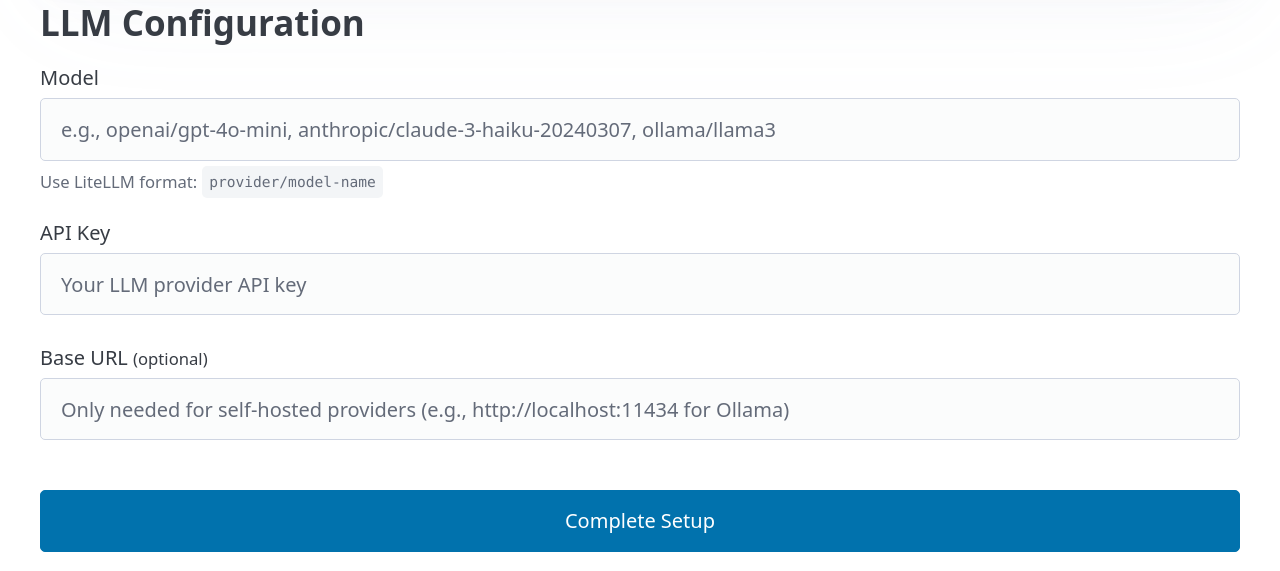
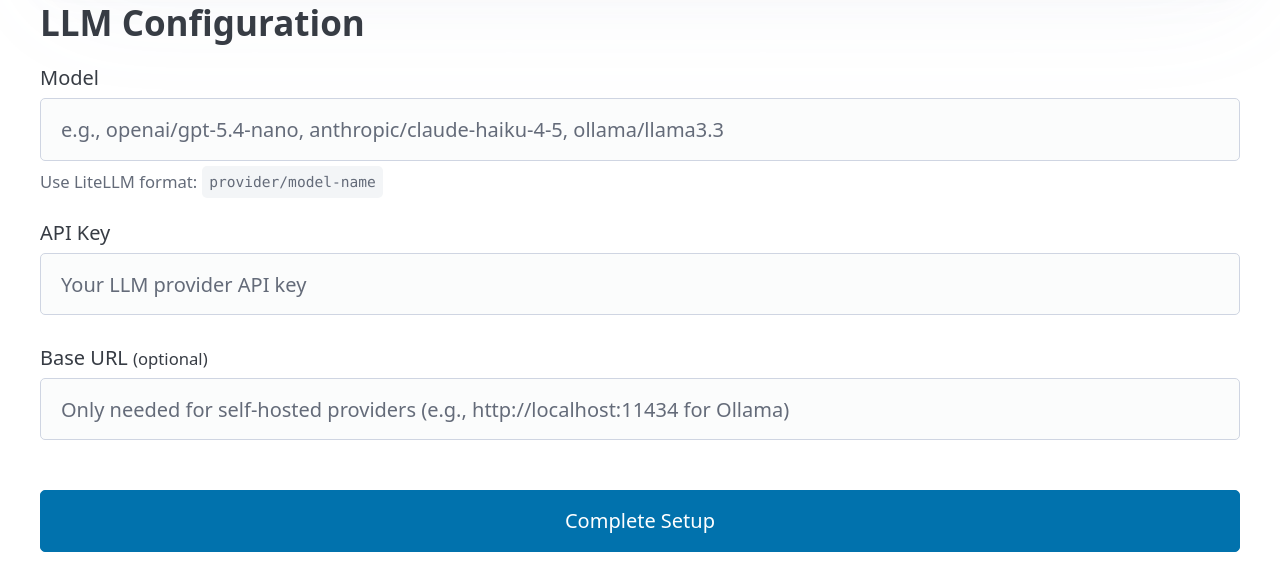
Before and after one commit to 0xzerolight/topic_watch, a FastAPI app: page /setup in a window 1280 px wide. Shown: the part 382-953 px from the top of the page. Run offline with FastAPI, Linux system fonts and the light colour scheme.

Commit message:
docs: LLM model codes updated

```diff
--- a/app/templates/settings.html
+++ b/app/templates/settings.html
@@ -35,7 +35,7 @@
         Model
         <input type="text" id="llm_model" name="llm_model" required
                value="{{ form.llm_model if form else settings.llm.model }}"
-               placeholder="e.g., openai/gpt-4o-mini">
+               placeholder="e.g., openai/gpt-5.4-nano">
     </label>
 
     <label for="llm_api_key">
--- a/app/templates/setup.html
+++ b/app/templates/setup.html
@@ -31,7 +31,7 @@
         Model
         <input type="text" id="llm_model" name="llm_model" required
                value="{{ form.llm_model if form else '' }}"
-               placeholder="e.g., openai/gpt-4o-mini, anthropic/claude-3-haiku-20240307, ollama/llama3">
+               placeholder="e.g., openai/gpt-5.4-nano, anthropic/claude-haiku-4-5, ollama/llama3.3">
         <small>Use LiteLLM format: <code>provider/model-name</code></small>
     </label>
 
--- a/config.example.yml
+++ b/config.example.yml
@@ -6,8 +6,8 @@
 # LLM provider settings (required)
 llm:
   # Model string in LiteLLM format: provider/model-name
-  # Examples: openai/gpt-4o-mini, anthropic/claude-3-5-haiku-latest, ollama/llama3
-  model: "openai/gpt-4o-mini"
+  # Examples: openai/gpt-5.4-nano, anthropic/claude-haiku-4-5, ollama/llama3.3
+  model: "openai/gpt-5.4-nano"
 
   # API key for your LLM provider
   api_key: "your-api-key-here"
--- a/docker-compose.yml
+++ b/docker-compose.yml
@@ -26,5 +26,5 @@ services:
       - TZ=UTC
       # Override config via environment variables instead of mounting config.yml:
       # TOPIC_WATCH_LLM__API_KEY: "your-api-key-here"
-      # TOPIC_WATCH_LLM__MODEL: "openai/gpt-4o-mini"
+      # TOPIC_WATCH_LLM__MODEL: "openai/gpt-5.4-nano"
       # TOPIC_WATCH_CHECK_INTERVAL_HOURS: "6"
```
Also changed, not shown: README.md.
